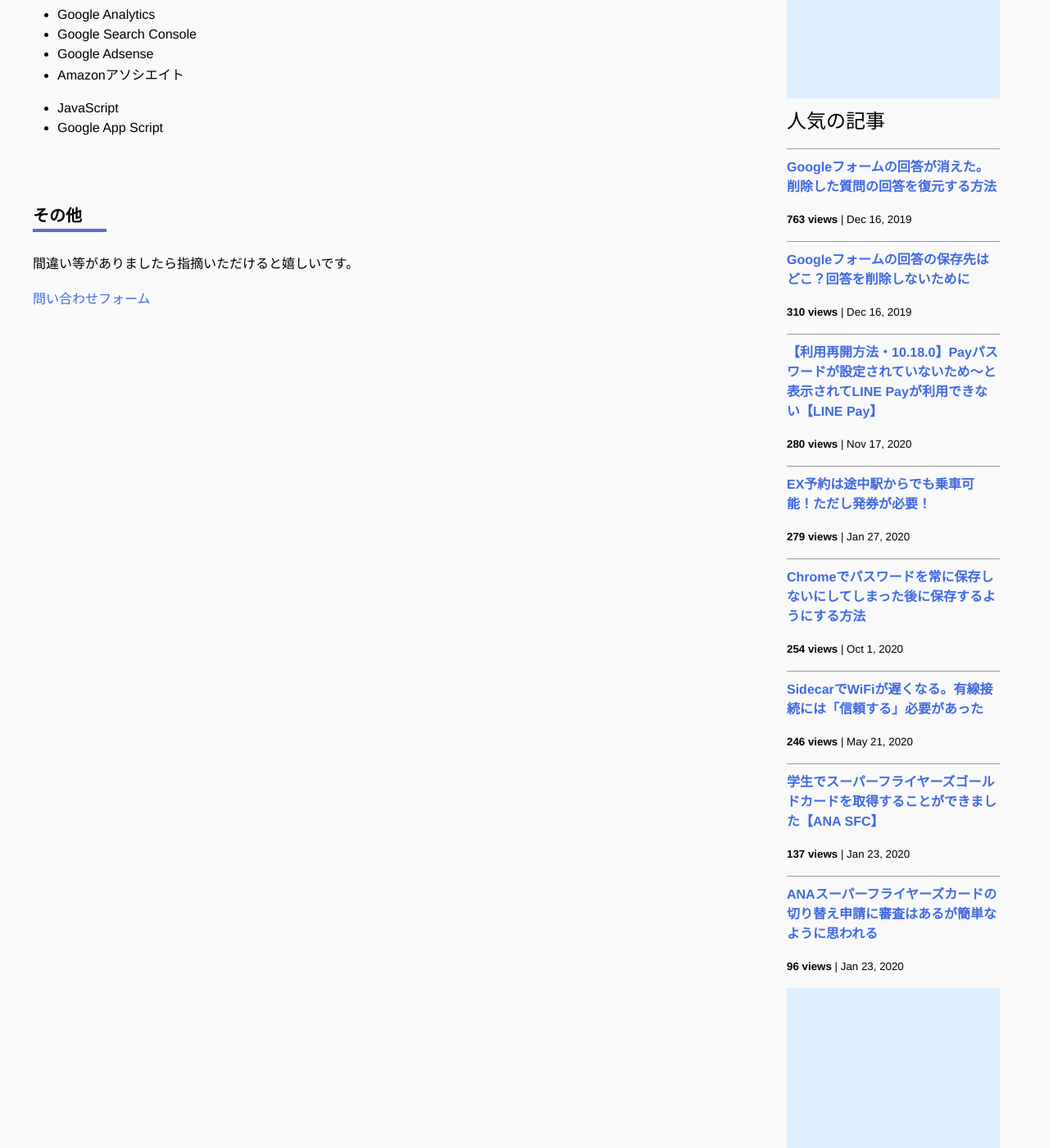
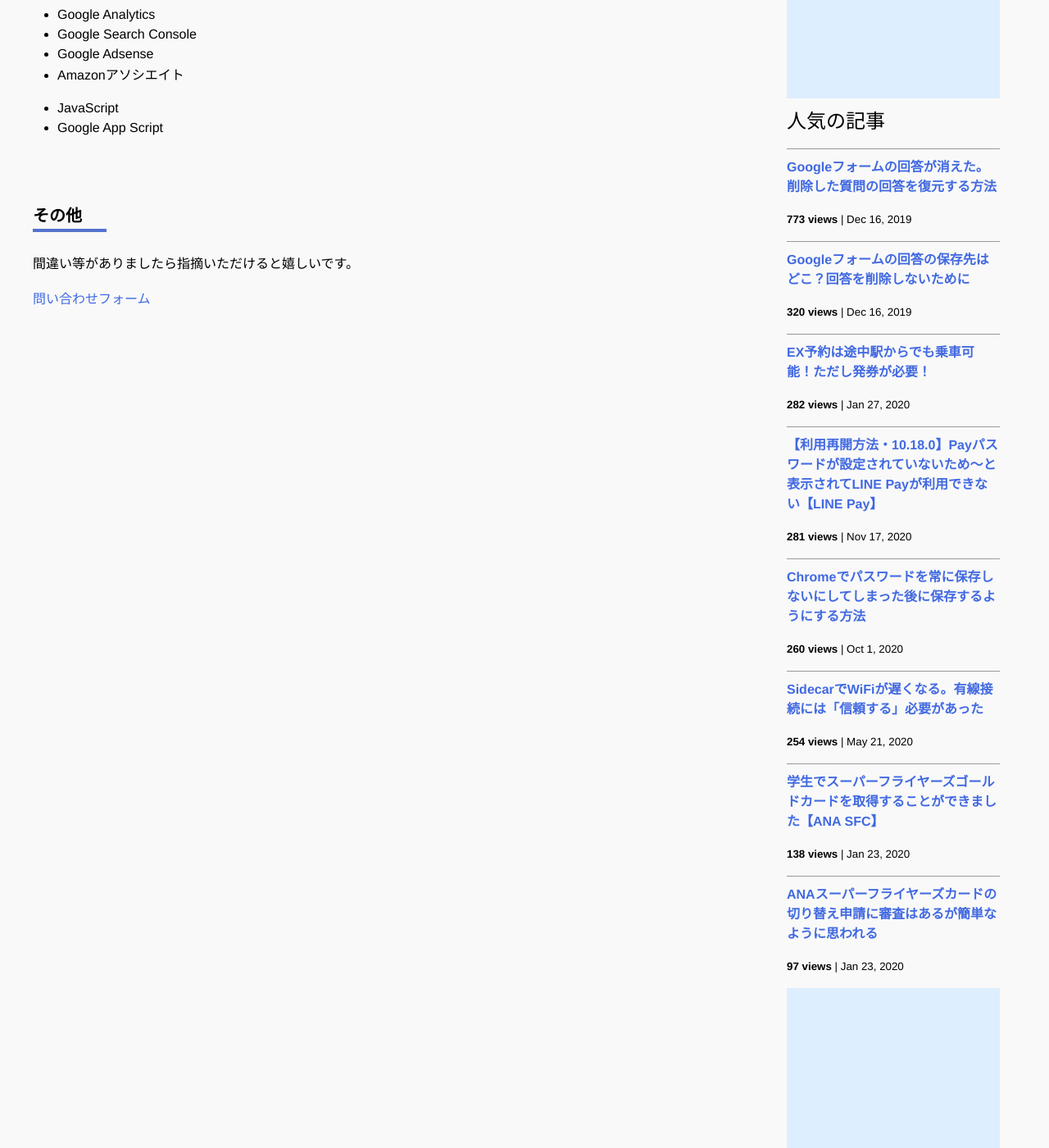
Before and after one commit to iwanaminami/shoyaiwaname, a Jekyll site: the page built from about.markdown, in a window 1280 px wide and 1400 px high, scrolled down 693 px. Shown: the whole window at 82% size. Built offline with Jekyll 4.4.1, drawn with Linux system fonts in a browser that asks for light colours; nearby versions of some CDN libraries; comment, search, counter and statistics services are not loaded.

Commit message:
a new commit message

```diff
--- a/_data/popularposts.yml
+++ b/_data/popularposts.yml
@@ -1,17 +1,17 @@
 side:
-  - view: 763
+  - view: 773
     url: /2019/12/16/restore-googleform.html
-  - view: 310
+  - view: 320
     url: /2019/12/16/googleform-answers.html
-  - view: 280
+  - view: 282
+    url: /2020/01/27/ex-rideontheway.html
+  - view: 281
     url: /2020/11/17/linepay.html
-  - view: 279
-    url: /2020/01/27/ex-rideontheway.html
+  - view: 260
+    url: /2020/10/01/googlepassword.html
   - view: 254
-    url: /2020/10/01/googlepassword.html
-  - view: 246
     url: /2020/05/21/sidecar-via-cable.html
-  - view: 137
+  - view: 138
     url: /2020/01/23/sfcgold.html
-  - view: 96
+  - view: 97
     url: /2020/01/23/sfc-judge.html
```
